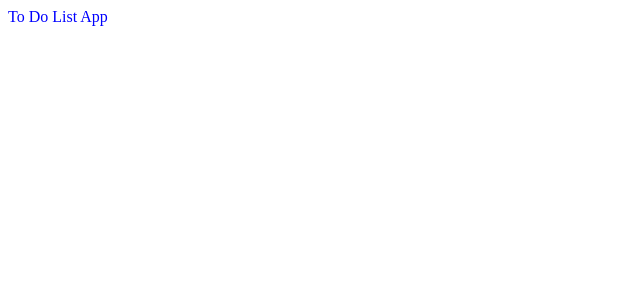
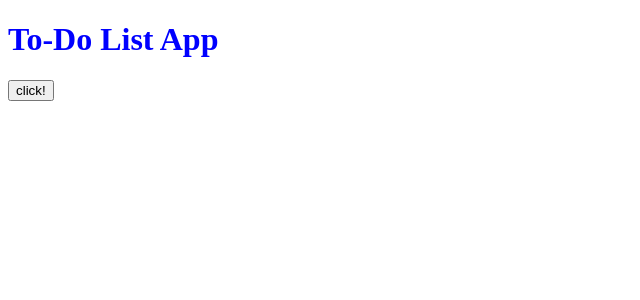
Before and after one commit to detohm/todo-app-study, a React (Create React App) app in the folder frontend/: page / in a window 1280 px wide. Shown: the top 300 px of the page, without its empty margins (0-640 px from the left). Built offline with nearby package versions, Linux system fonts and the light colour scheme.

Commit message:
add button and title React component

```diff
--- a/frontend/src/App.js
+++ b/frontend/src/App.js
@@ -1,7 +1,13 @@
+import { Button } from './components/atoms/button';
+import { Title } from './components/atoms/title';
 import './style.scss';
-
 function App() {
-    return (<div className='app'>To Do List App</div>);
+    return (
+        <div className='app'>
+            <Title title="To-Do List App" />
+            <Button label="click!" />
+        </div>
+    );
 }
 
 export default App;
--- /dev/null
+++ b/frontend/src/components/atoms/button.js
@@ -0,0 +1,16 @@
+import React from 'react';
+
+export class Button extends React.Component {
+    render() {
+        return (
+            <button onClick={this.props.onClick}>
+                {this.props.label}
+            </button>
+        );
+    }
+};
+
+Button.defaultProps = {
+    onClick: () => { },
+    label: "[label]"
+}
--- /dev/null
+++ b/frontend/src/components/atoms/title.js
@@ -0,0 +1,9 @@
+import React from 'react';
+
+export class Title extends React.Component {
+    render() {
+        return <h1>{this.props.title}</h1>
+    }
+};
+
+Title.defaultProps = { title: "[title]" };
```
